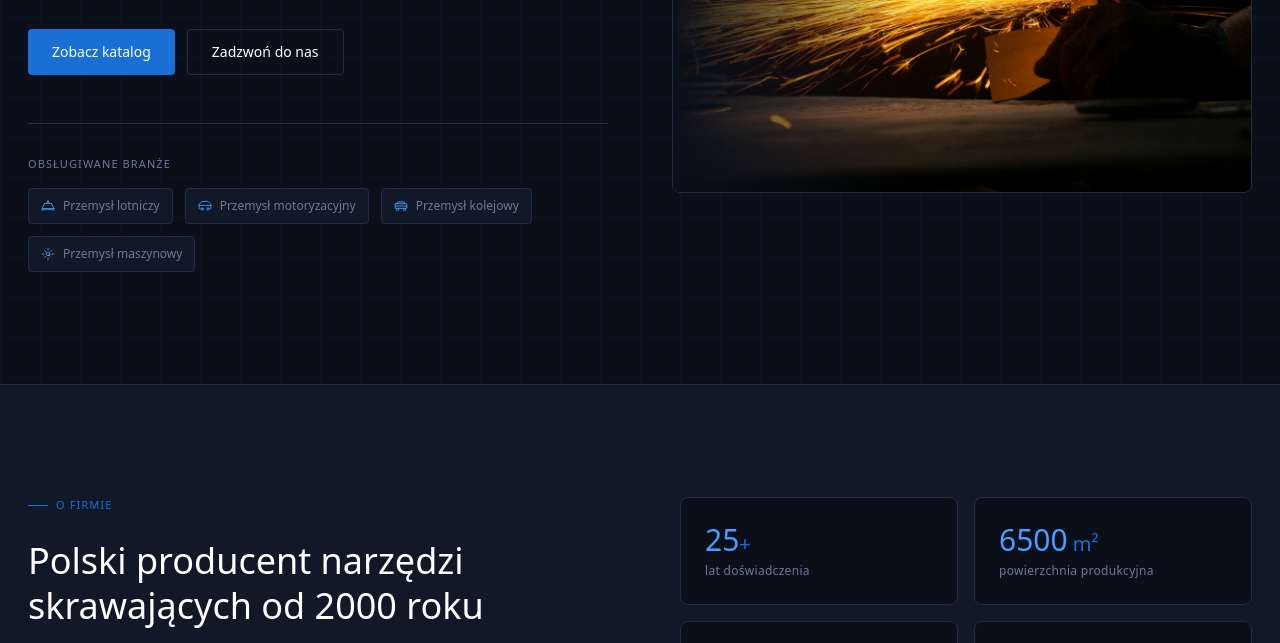
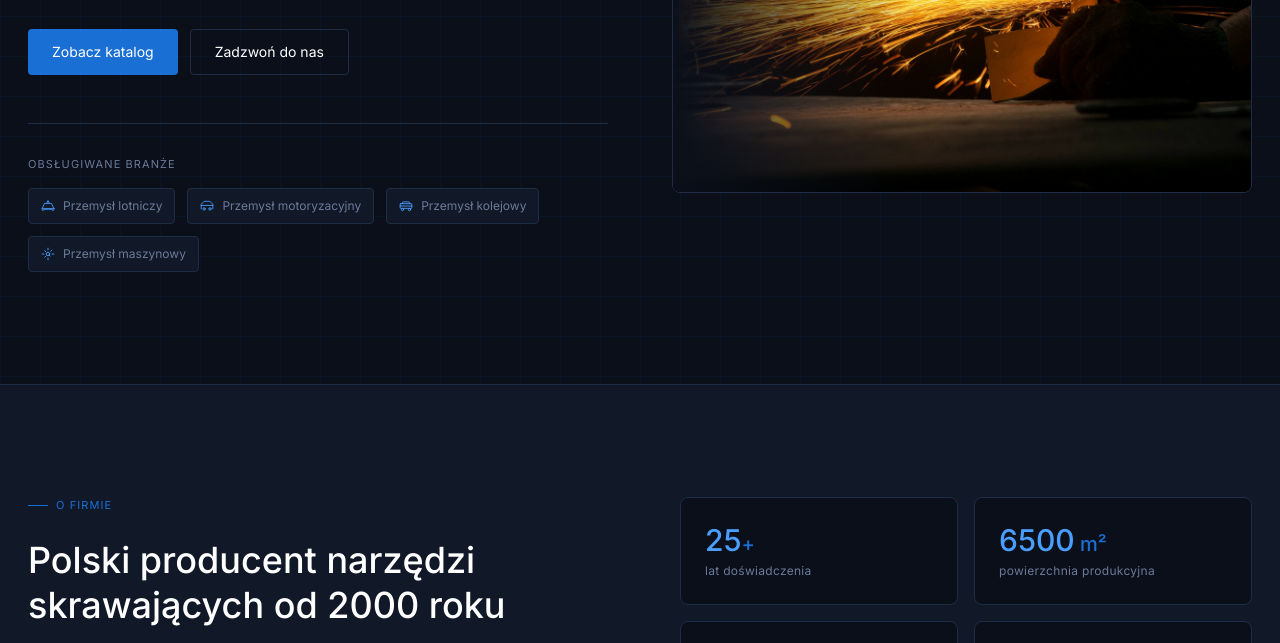
Before and after one commit to Mieszek123/Polkomm, a website: page index.html in a window 1280 px wide. Shown: the part 449-1092 px from the top of the page. Drawn offline with Linux system fonts and the light colour scheme.

Commit message:
Refactor font settings and clean up CSS styles in output.css and input.css

```diff
--- a/index.html
+++ b/index.html
@@ -5,6 +5,9 @@
     <meta name="viewport" content="width=device-width, initial-scale=1.0">
     <title>Polcomm</title>
     <link rel="stylesheet" href="output.css">
+    <link rel="preconnect" href="https://fonts.googleapis.com">
+    <link rel="preconnect" href="https://fonts.gstatic.com" crossorigin>
+    <link href="https://fonts.googleapis.com/css2?family=Inter:wght@400;500;600&display=swap" rel="stylesheet">
 </head>
 <body class="bg-navy">
 
--- a/input.css
+++ b/input.css
@@ -1,4 +1,12 @@
 @import "tailwindcss";
+
+
+@layer base {
+    body {
+        font-family: var(--font-sans);
+    }
+}
+
 
 @theme {
   --color-navy:       #0a0f1a;
@@ -7,4 +15,5 @@
   --color-blue:       #1a6fd4;
   --color-blue-light: #4a9eff;
   --color-muted:      #6b7a99;
+  --font-sans: 'Inter', sans-serif;
 }
```
Also changed, not shown: output.css.
